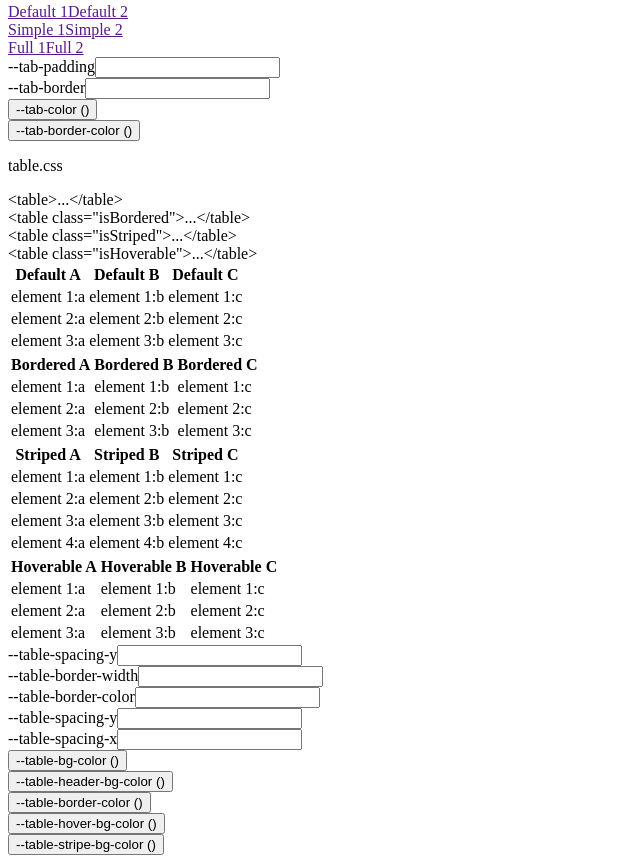
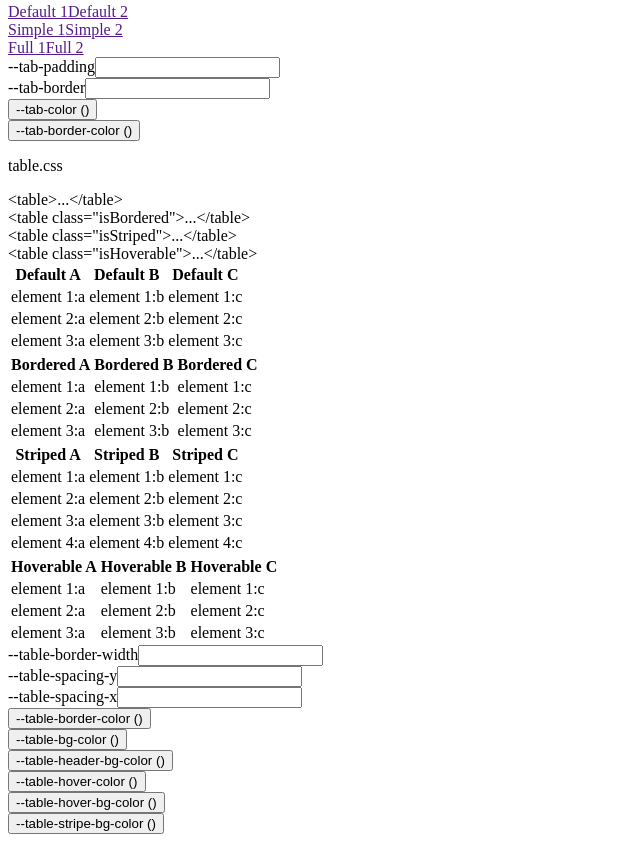
Before and after one commit to chasestarr/fortune-theming, a Gatsby site: page /components in a window 1280 px wide. Shown: the part 1820-2683 px from the top of the page, without its empty margins (0-640 px from the left). After the commit the page ends 2662 px from the top, so only its background shows below. Built offline with nearby package versions, Linux system fonts and the light colour scheme; Gatsby itself is replaced by a stand-in of ours.

Commit message:
table editor bugs

```diff
--- a/src/pages/components.js
+++ b/src/pages/components.js
@@ -338,14 +338,13 @@ export default class Components extends React.Component {
           )}
           editor={() => (
             <div>
-              <NumberPicker name="--table-spacing-y" />
               <NumberPicker name="--table-border-width" />
-              <NumberPicker name="--table-border-color" />
               <NumberPicker name="--table-spacing-y" />
               <NumberPicker name="--table-spacing-x" />
+              <ColorPicker name="--table-border-color" />
               <ColorPicker name="--table-bg-color" />
               <ColorPicker name="--table-header-bg-color" />
-              <ColorPicker name="--table-border-color" />
+              <ColorPicker name="--table-hover-color" />
               <ColorPicker name="--table-hover-bg-color" />
               <ColorPicker name="--table-stripe-bg-color" />
             </div>
```
